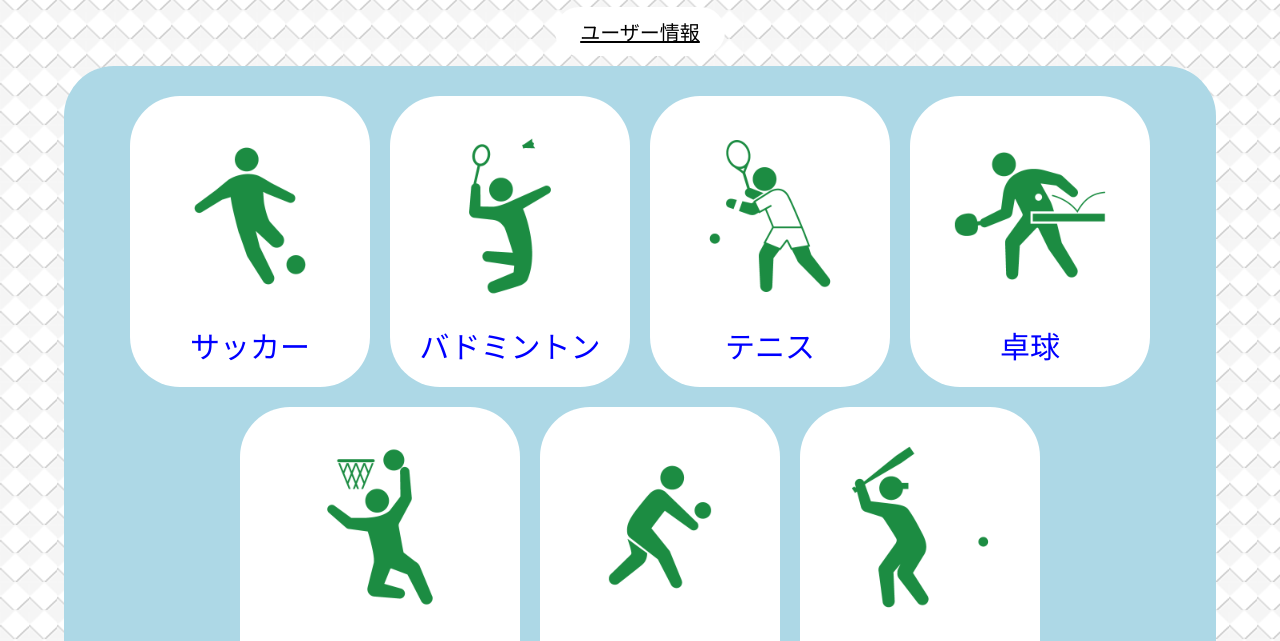
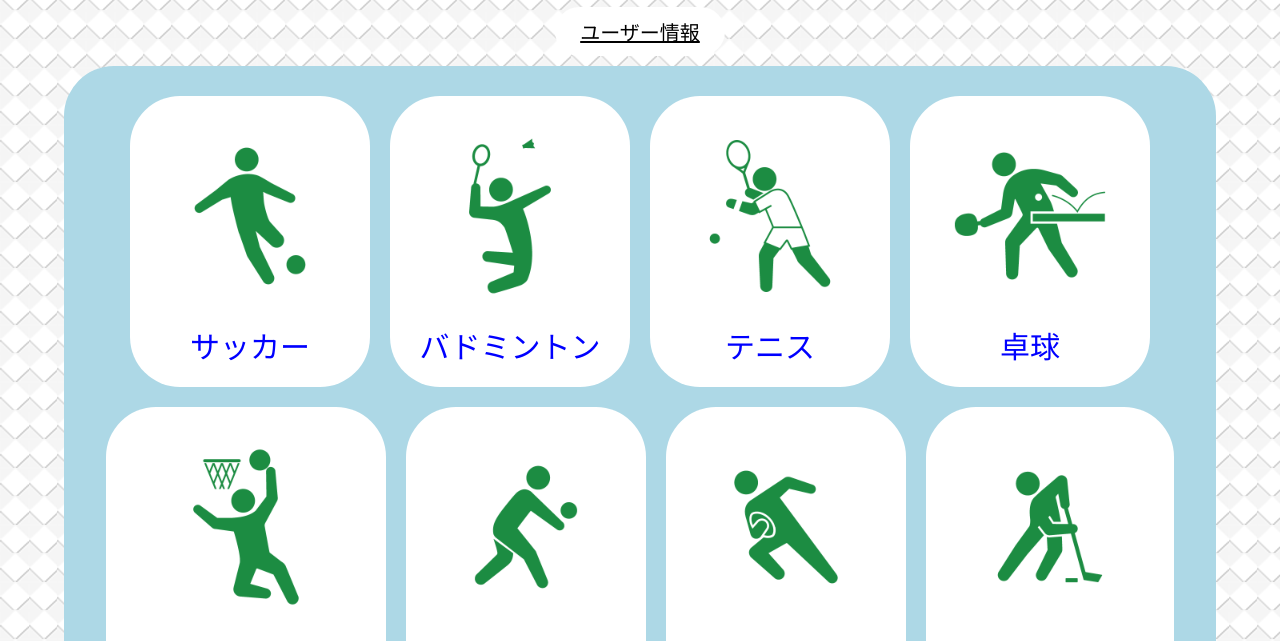
Before and after one commit to jigintern/2021-summer-3-c, a plain HTML site: page static/home.html in a window 1280 px wide. Shown: the part 161-802 px from the top of the page. Drawn offline with Linux system fonts and the light colour scheme.

Commit message:
sports-add

```diff
--- a/static/home.html
+++ b/static/home.html
@@ -36,6 +36,10 @@
             <button type="button" class="btn btn-flat" id="volleyball"><img
                     src="img/volleyball.png" /><br>バレーボール</button>
 
+            <button type="button" class="btn btn-flat" id="rugby"><img src="img/rugby.png" /><br>ラグビー</button>
+
+            <button type="button" class="btn btn-flat" id="Ice hockey"><img src="img/Ice hockey.png" /><br>アイスホッケー</button>
+
             <button type="button" class="btn btn-flat" id="baseball"><img src="img/baseball.png" /><br>野球</button>
         </div>
     </form>
```
Also changed, not shown: static/img/Ice hockey.png (added), static/img/rugby.png (added).
